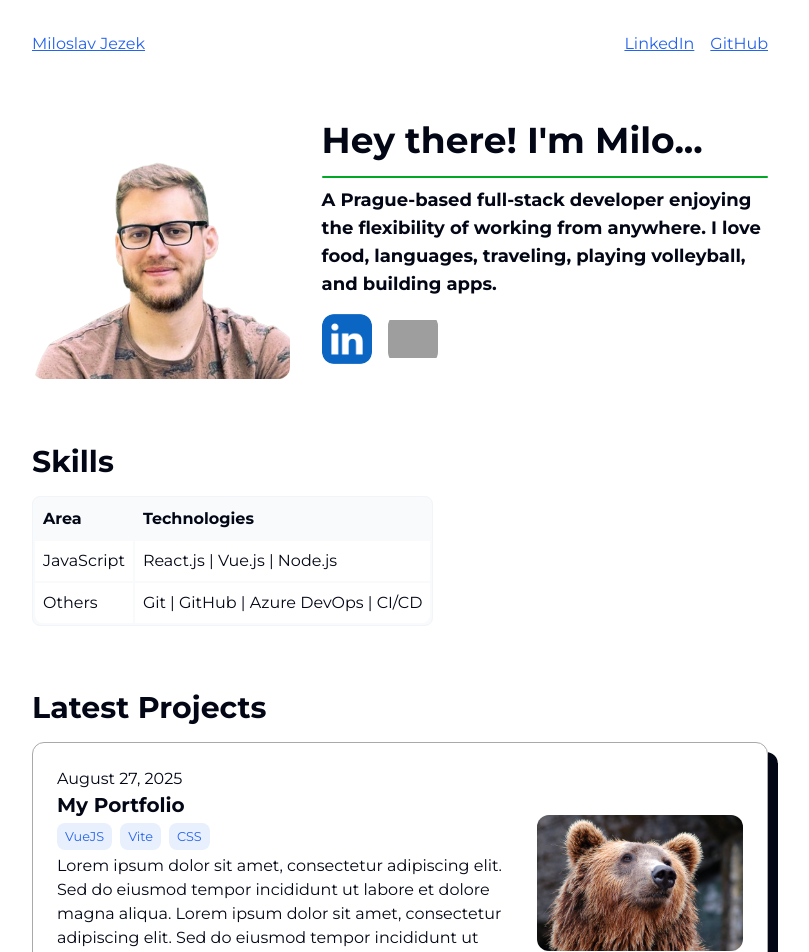
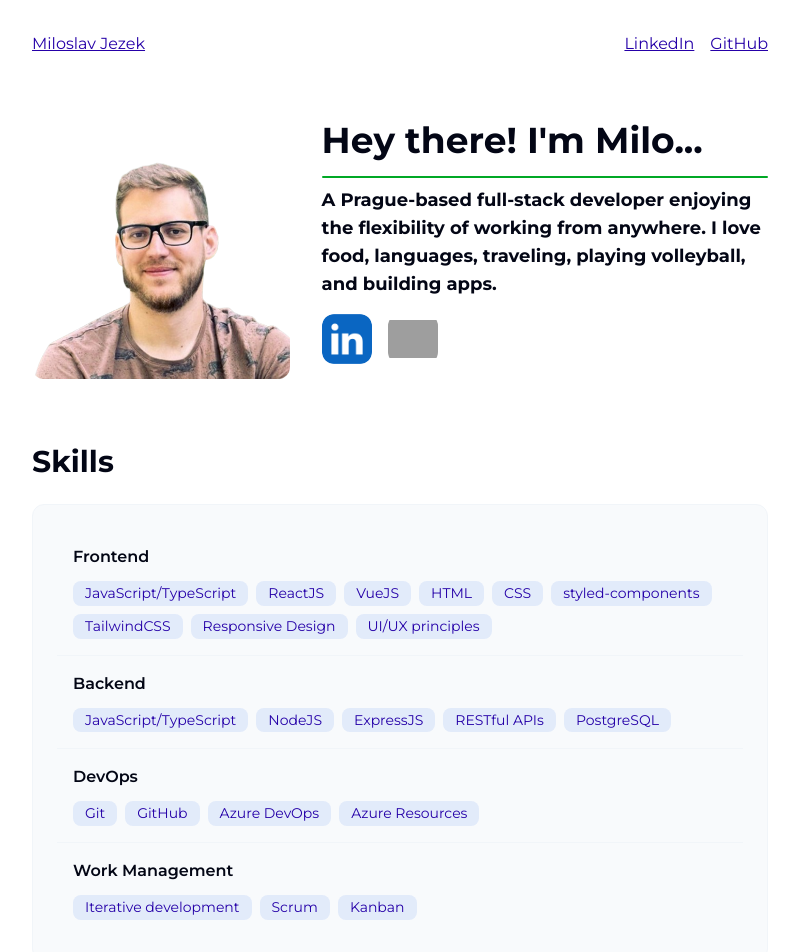
Before and after one commit to milojezek/portfolio, a Vue app: page / in a window 1280 px wide. Shown: the top 952 px of the page, without its empty margins (240-1049 px from the left). Built offline with nearby package versions, Linux system fonts and the light colour scheme; grey boxes are pictures that could not be loaded.

Commit message:
Redesign skills

```diff
--- a/src/assets/styles.css
+++ b/src/assets/styles.css
@@ -5,7 +5,7 @@
     --background-primary: white;
     --background-muted: #f8fafc;
     --color-primary: #030615;
-    --color-link: #2563eb;
+    --color-link: #2500a8;
     --color-link-transparent: rgba(37, 99, 235, 0.1);
     --color-green-highlight: #00a825;
     --border-primary: #f1f5f9;
@@ -175,6 +175,35 @@ section {
     gap: 1rem;
 }
 
+.skill-list {
+    display: flex;
+    align-items: center;
+    gap: 0.5rem;
+    flex-wrap: wrap;
+    padding: 0.25rem 0;
+}
+
+.skill-list div {
+    padding: 0.1rem 0.5rem;
+    border-radius: var(--border-radius-small);
+}
+
+.skill-list p {
+    font-size: 0.8rem;
+}
+
+.card-button-secondary {
+    color: var(--color-link);
+    background: var(--color-link-transparent);
+    border: none !important;
+    box-shadow: none !important;
+}
+
+.card-button-secondary:hover {
+    transform: none;
+    opacity: 0.6;
+}
+
 /* Responsive Design */
 @media (min-width: 640px) {
     body {
--- a/src/components/main/projects/ProjectCard.vue
+++ b/src/components/main/projects/ProjectCard.vue
@@ -3,7 +3,7 @@
     <div>
       <p>{{ date }}</p>
       <h4>{{ title }}</h4>
-      <div class="tech-list">
+      <div class="skill-list">
         <div class="card-button-secondary" v-for="tech in technologies" :key="tech">
           <p>{{ tech }}</p>
         </div>
@@ -82,35 +82,6 @@ export default {
   padding-top: 0.5rem;
 }
 
-.tech-list {
-  display: flex;
-  align-items: center;
-  gap: 0.5rem;
-  flex-wrap: wrap;
-  padding: 0.25rem 0;
-}
-
-.tech-list div {
-  padding: 0.1rem 0.5rem;
-  border-radius: var(--border-radius-small);
-}
-
-.tech-list p {
-  font-size: 0.8rem;
-}
-
-.card-button-secondary {
-  color: var(--color-link);
-  background: var(--color-link-transparent);
-  border: none !important;
-  box-shadow: none !important;
-}
-
-.card-button-secondary:hover {
-  transform: none;
-  opacity: 0.6;
-}
-
 @media (min-width: 640px) {
   .project-card {
     flex-direction: row;
--- /dev/null
+++ b/src/components/main/skills/SkillArea.vue
@@ -0,0 +1,82 @@
+<template>
+  <div class="skill-area">
+    <div class="skill-area-title">
+      <h3>{{ title }}</h3>
+    </div>
+    <div class="skill-tags-grid">
+      <div class="card-button-secondary" v-for="skill in skills" :key="skill">
+        <p>{{ skill }}</p>
+      </div>
+    </div>
+  </div>
+</template>
+
+<script>
+export default {
+  name: "SkillArea",
+  props: {
+    title: {
+      type: String,
+      required: true,
+    },
+    skills: {
+      type: Array,
+      required: true,
+      default: () => [],
+    },
+  },
+};
+</script>
+
+<style scoped>
+.skill-area {
+  display: flex;
+  flex-direction: column;
+  gap: 0.75rem;
+  padding: 1rem;
+  border-bottom: 1px solid var(--border-primary);
+  position: relative;
+}
+
+.skill-area:last-child {
+  border-bottom: none;
+}
+
+.skill-area-title {
+  align-self: flex-start;
+}
+
+.skill-area-title h3 {
+  font-size: 1rem;
+  font-weight: 600;
+  color: var(--color-primary);
+  margin: 0;
+}
+
+.skill-tags-grid {
+  display: flex;
+  flex-wrap: wrap;
+  gap: 0.5rem;
+  width: 100%;
+}
+
+.skill-tags-grid .card-button-secondary {
+  padding: 0.25rem 0.75rem;
+  border-radius: var(--border-radius-small);
+  font-size: 0.875rem;
+}
+
+.skill-tags-grid p {
+  margin: 0;
+  font-size: 0.875rem;
+  line-height: 1.2;
+}
+
+/* Responsive adjustments */
+@media (max-width: 768px) {
+  .skill-area {
+    padding: 1rem;
+    gap: 0.5rem;
+  }
+}
+</style>
--- a/src/components/main/skills/SkillsSection.vue
+++ b/src/components/main/skills/SkillsSection.vue
@@ -1,46 +1,63 @@
 <template>
-  <section>
+  <section class="skills-section">
     <h2>Skills</h2>
-    <table id="skills-table">
-      <thead>
-        <tr>
-          <th>Area</th>
-          <th>Technologies</th>
-        </tr>
-      </thead>
-      <tbody>
-        <SkillAreaItem
-          v-for="skillArea in skillAreas"
-          :key="skillArea.area"
-          :area="skillArea.area"
-          :technologies="skillArea.technologies"
-        />
-      </tbody>
-    </table>
+    <div class="skills-container">
+      <SkillArea title="Frontend" :skills="frontend" />
+      <SkillArea title="Backend" :skills="backend" />
+      <SkillArea title="DevOps" :skills="devops" />
+      <SkillArea title="Work Management" :skills="workManagement" />
+    </div>
   </section>
 </template>
 
 <script>
 import SkillAreaItem from "../skills/SkillAreaItem.vue";
+import SkillArea from "../skills/SkillArea.vue";
 
 export default {
   name: "SkillsSection",
   components: {
     SkillAreaItem,
+    SkillArea,
   },
   data() {
     return {
-      skillAreas: [
-        {
-          area: "JavaScript",
-          technologies: ["React.js", "Vue.js", "Node.js"],
-        },
-        {
-          area: "Others",
-          technologies: ["Git", "GitHub", "Azure DevOps", "CI/CD"],
-        },
+      frontend: [
+        "JavaScript/TypeScript",
+        "ReactJS",
+        "VueJS",
+        "HTML",
+        "CSS",
+        "styled-components",
+        "TailwindCSS",
+        "Responsive Design",
+        "UI/UX principles",
       ],
+      backend: [
+        "JavaScript/TypeScript",
+        "NodeJS",
+        "ExpressJS",
+        "RESTful APIs",
+        "PostgreSQL",
+      ],
+      devops: ["Git", "GitHub", "Azure DevOps", "Azure Resources"],
+      workManagement: ["Iterative development", "Scrum", "Kanban"],
     };
   },
 };
 </script>
+
+<style scoped>
+.skills-section {
+  display: flex;
+  flex-direction: column;
+  gap: 1.5rem;
+}
+
+.skills-container {
+  background: var(--background-muted);
+  border: 1px solid var(--border-primary);
+  border-radius: var(--border-radius-large);
+  padding: 1.5rem;
+}
+</style>
```
